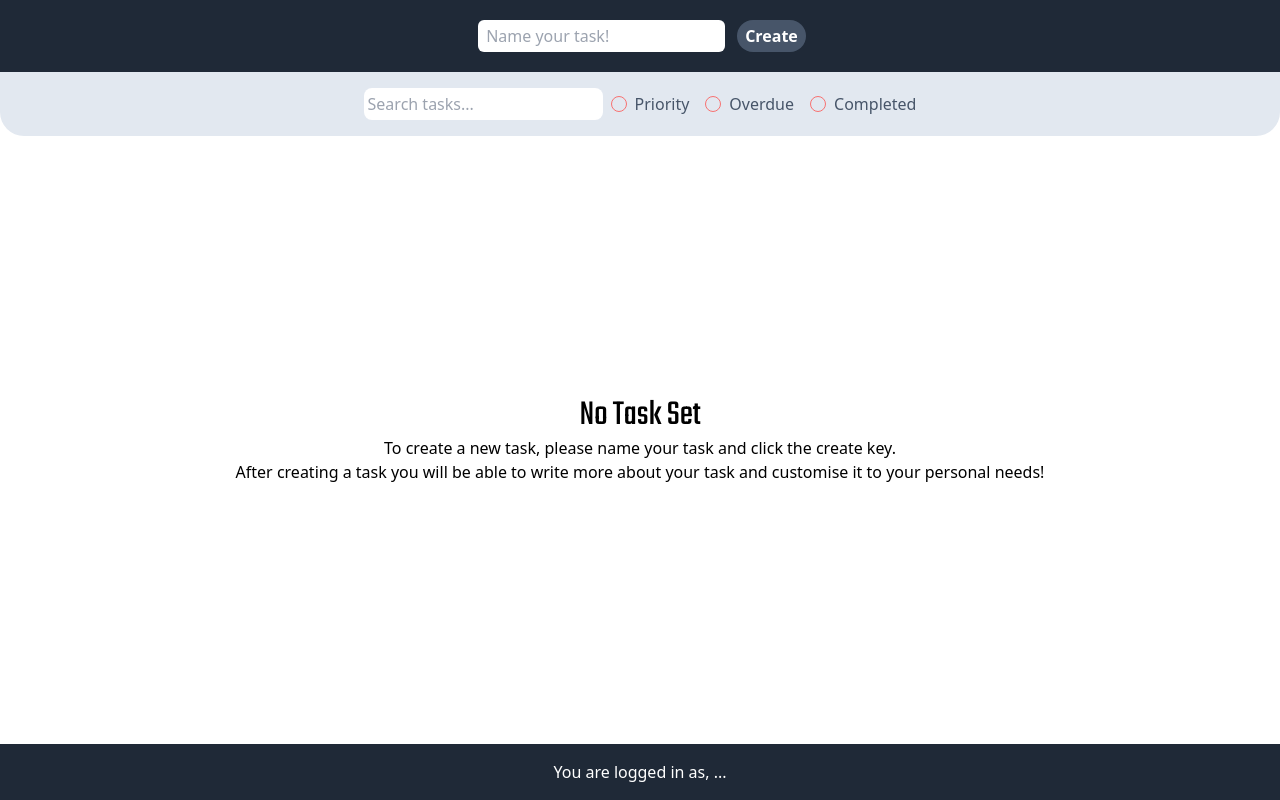
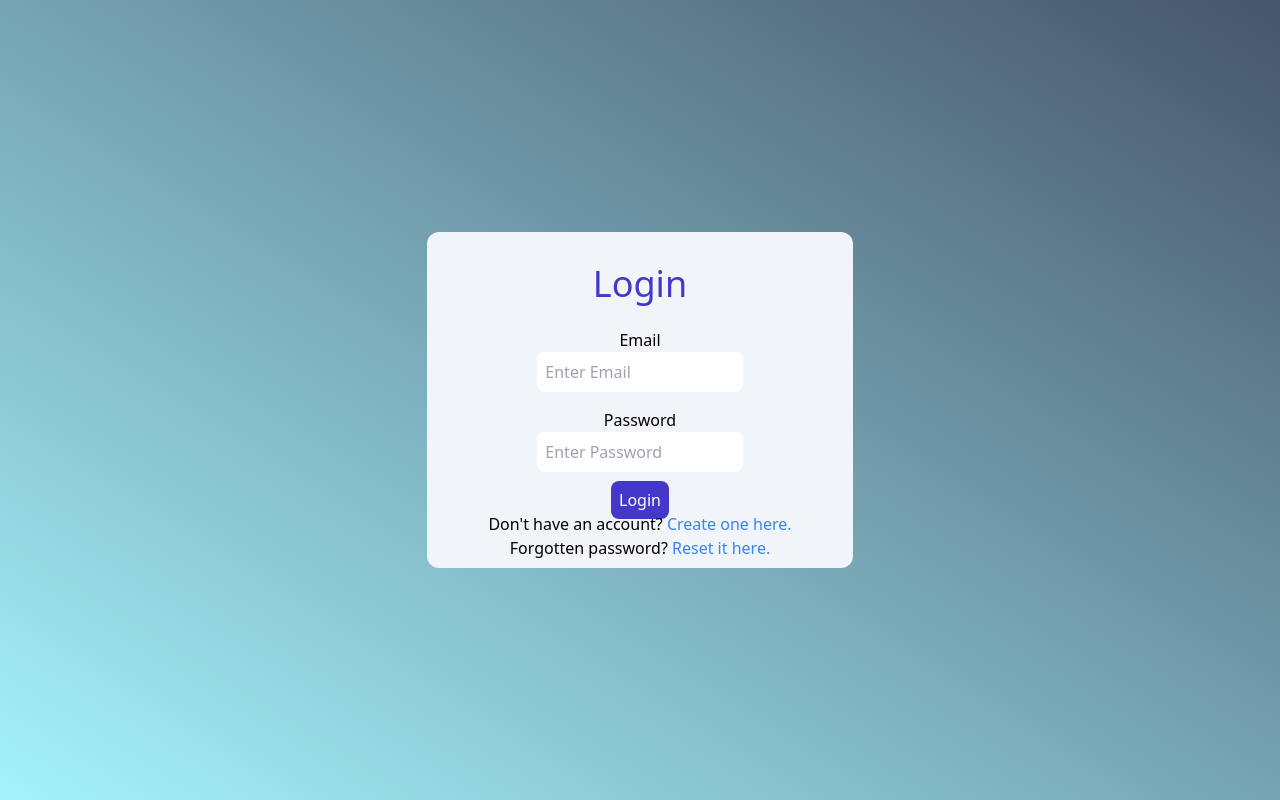
Before and after one commit to Sizimon/REACT-TODO-APP, a React (Vite) app in the folder todo-app/: page /login in a window 1280 px wide. Built offline with nearby package versions, Linux system fonts and the light colour scheme.

Commit message:
Feat: Experiment and implement basic react routing for upcoming login/register pages.

```diff
--- a/todo-app/package.json
+++ b/todo-app/package.json
@@ -14,6 +14,7 @@
     "react-color-palette": "^7.1.1",
     "react-dom": "^18.2.0",
     "react-icons": "^5.1.0",
+    "react-router-dom": "^6.23.1",
     "uuid": "^9.0.1"
   },
   "devDependencies": {
--- a/todo-app/src/App.jsx
+++ b/todo-app/src/App.jsx
@@ -1,11 +1,21 @@
 import React from 'react'
-import TodoWrapper from './components/TodoWrapper'
+import { createBrowserRouter, RouterProvider } from 'react-router-dom'
+import Registration from './pages/Registration'
+import TodoWrapper from './pages/TodoWrapper'
+import Login from './pages/Login'
+
+
+const router = createBrowserRouter([
+  { path: '/', element: <Registration />},
+  { path: '/login', element: <Login />},
+  { path: '/taskmanager', element: <TodoWrapper />},
+])
 
 function App() {
 
   return (
     <>
-      <TodoWrapper />
+      <RouterProvider router={router} />
     </>
   )
 }
--- /dev/null
+++ b/todo-app/src/pages/Login.jsx
@@ -0,0 +1,25 @@
+export default function Login() {
+    return (
+        <div className="flex flex-col justify-center items-center h-screen w-screen bg-gradient-to-tr from-cyan-200 to-slate-600">
+            <div className="p-2 m-2 bg-slate-100 rounded-xl h-auto w-1/3">
+                <h1 className="text-center text-indigo-700 text-4xl my-6">Login</h1>
+                <form action="" className="justify-center items-center text-center w-full">
+                    <div className="my-4">
+                        <label htmlFor="email">Email</label><br />
+                        <input type="email" id="email" placeholder="Enter Email" className="w-2/4 rounded-lg p-2" />
+                    </div>
+                    <div className="my-4">
+                        <label htmlFor="password">Password</label><br />
+                        <input type="password" id="password" placeholder="Enter Password" className="w-2/4 rounded-lg p-2" />
+                    </div>
+                    <a href="/taskmanager" className="bg-indigo-700 text-white p-2 m-2 rounded-lg">
+                        Login
+                    </a>
+                    <br />
+                    <p>Don't have an account? <a href="/" className="text-blue-500">Create one here.</a></p>
+                    <p>Forgotten password? <a href="/login" className="text-blue-500">Reset it here.</a></p>
+                </form>
+            </div>
+        </div>
+    )
+}
--- /dev/null
+++ b/todo-app/src/pages/Registration.jsx
@@ -0,0 +1,21 @@
+export default function Registration() {
+    return (
+        <div className="flex flex-col justify-center items-center h-screen w-screen bg-gradient-to-tr from-cyan-200 to-slate-600">
+            <div className="p-2 m-2 bg-slate-100 rounded-xl h-auto w-1/3">
+                <h1 className="text-center text-indigo-700 text-4xl my-6">Sign Up</h1>
+                <form action="" className="justify-center items-center text-center w-full">
+                    <div className="my-4">
+                        <label htmlFor="email">Email</label><br />
+                        <input type="email" id="email" placeholder="Enter Email" className="w-2/4 rounded-lg p-2" />
+                    </div>
+                    <div className="my-4">
+                        <label htmlFor="password">Password</label><br />
+                        <input type="password" id="password" placeholder="Enter Password" className="w-2/4 rounded-lg p-2" />
+                    </div>
+                    <button className="bg-indigo-700 text-white p-2 m-2 rounded-lg">Register</button><br />
+                    <p>Already have an account? <a href="/login" className="text-blue-500">Login Here.</a></p>
+                </form>
+            </div>
+        </div>
+    )
+}
--- a/todo-app/src/components/TodoWrapper.jsx
+++ b/todo-app/src/pages/TodoWrapper.jsx
@@ -1,8 +1,8 @@
 import {useState} from "react"
-import Navigation from "./Navigation"
-import TodoList from "./TodoList";
+import Navigation from "../components/Navigation"
+import TodoList from "../components/TodoList";
 import { v4 as uuidv4 } from 'uuid' // Used as a unique identifier for each todo item
-import Footer from "./Footer";
+import Footer from "../components/Footer";
 uuidv4();
 
 
```
Also changed, not shown: 1 other file (tests, documents, lock files or other folders).
